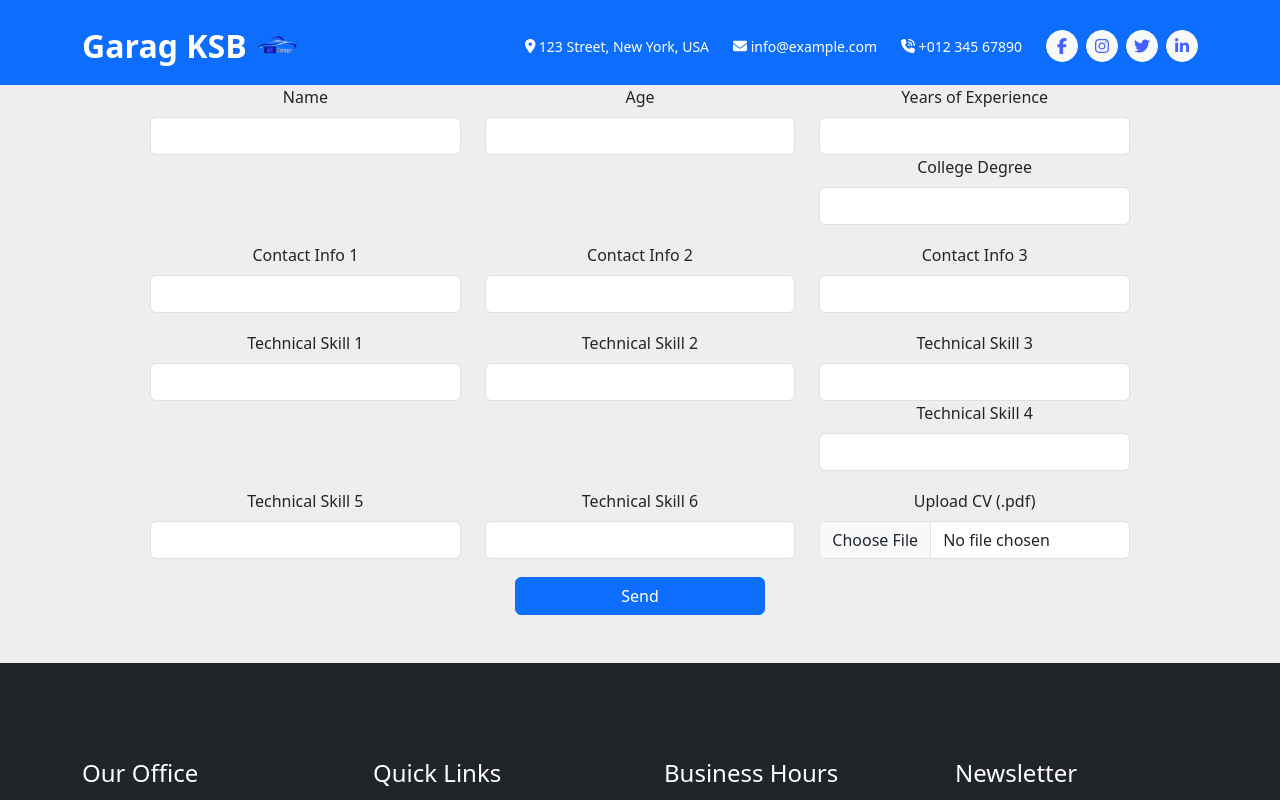
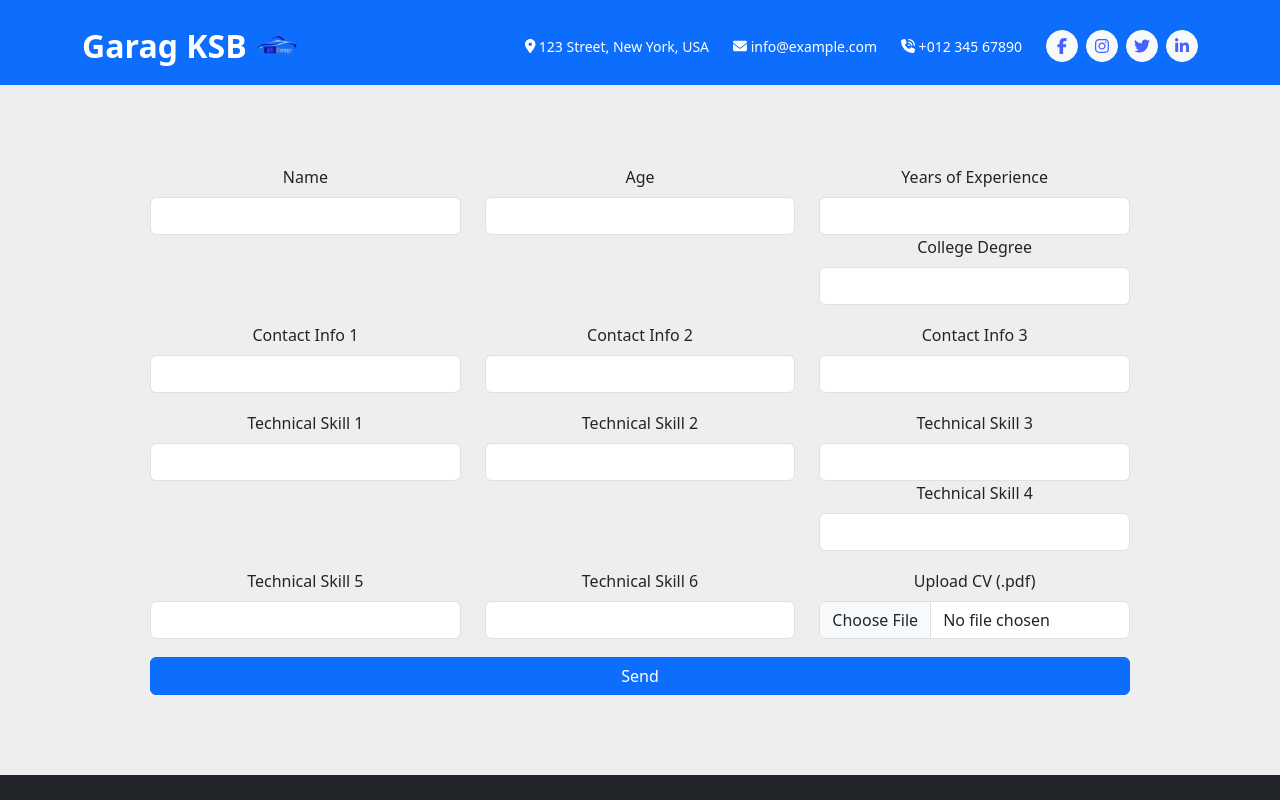
Before and after one commit to MohamedSaid7102/GarageKSP, a React (Vite) app: page /sendcv in a window 1280 px wide. Shown: the top 800 px of the page. Built offline with nearby package versions, Linux system fonts and the light colour scheme.

Commit message:
Fixed pages spacing

```diff
--- a/src/component/Projects.jsx
+++ b/src/component/Projects.jsx
@@ -53,7 +53,7 @@ const ProjectWrapper = () => {
 
 export const Projects = () => {
   return (
-    <div className="container-xxl  p-0">
+    <div className="container-xxl  p-0" style={{ marginTop: '5rem' }}>
       <div className="container">
         <div className="text-center text-md-start pb-5 pb-md-0 wow fadeInUp" data-wow-delay="0.1s" style={{ maxWidth: '500px' }}>
           <p className="fs-5 fw-medium text-primary">Our Projects</p>
--- a/src/routes/SendCV.jsx
+++ b/src/routes/SendCV.jsx
@@ -43,7 +43,7 @@ export const SendCV = () => {
 
   return (
     <>
-      <Form onSubmit={handleSubmit} style={{ maxWidth: '1000px', margin: 'auto', display: 'flex', flexDirection: 'column', gap: '18px', paddingInline: '10px' }}>
+      <Form onSubmit={handleSubmit} style={{ maxWidth: '1000px', margin: '5rem auto', display: 'flex', flexDirection: 'column', gap: '18px', paddingInline: '10px' }}>
         <Row style={{ display: 'fex', justifyContent: 'flex-end' }}>
           <Col md={4}>
             <Form.Group controlId="name">
@@ -232,7 +232,7 @@ export const SendCV = () => {
             </Form.Group>
           </Col>
         </Row>
-        <Button variant="primary" type="submit" style={{ width: '250px', margin: 'auto' }}>
+        <Button variant="primary" type="submit" style={{ width: '100%', margin: 'auto' }}>
           Send
         </Button>
       </Form>
```
